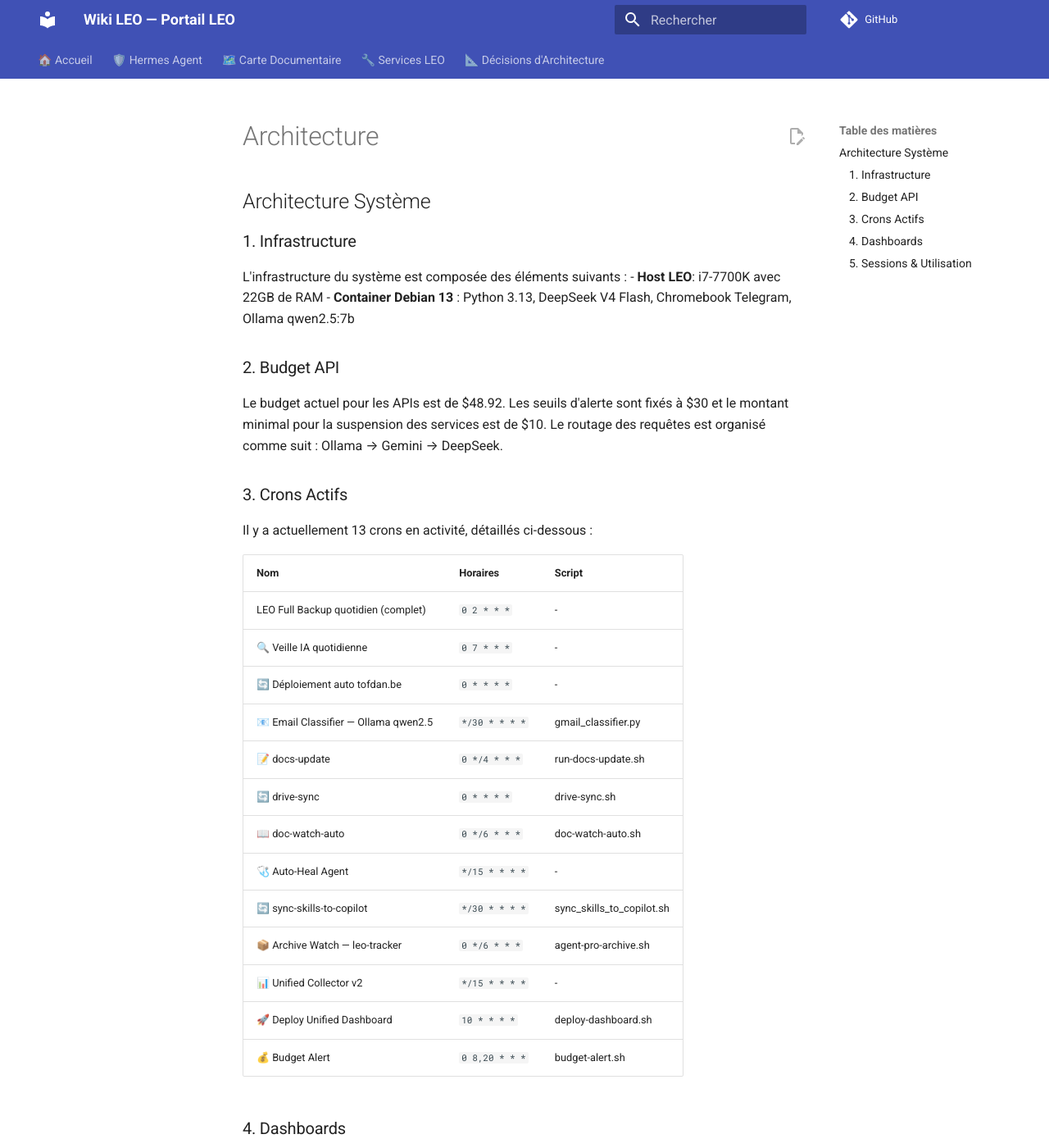
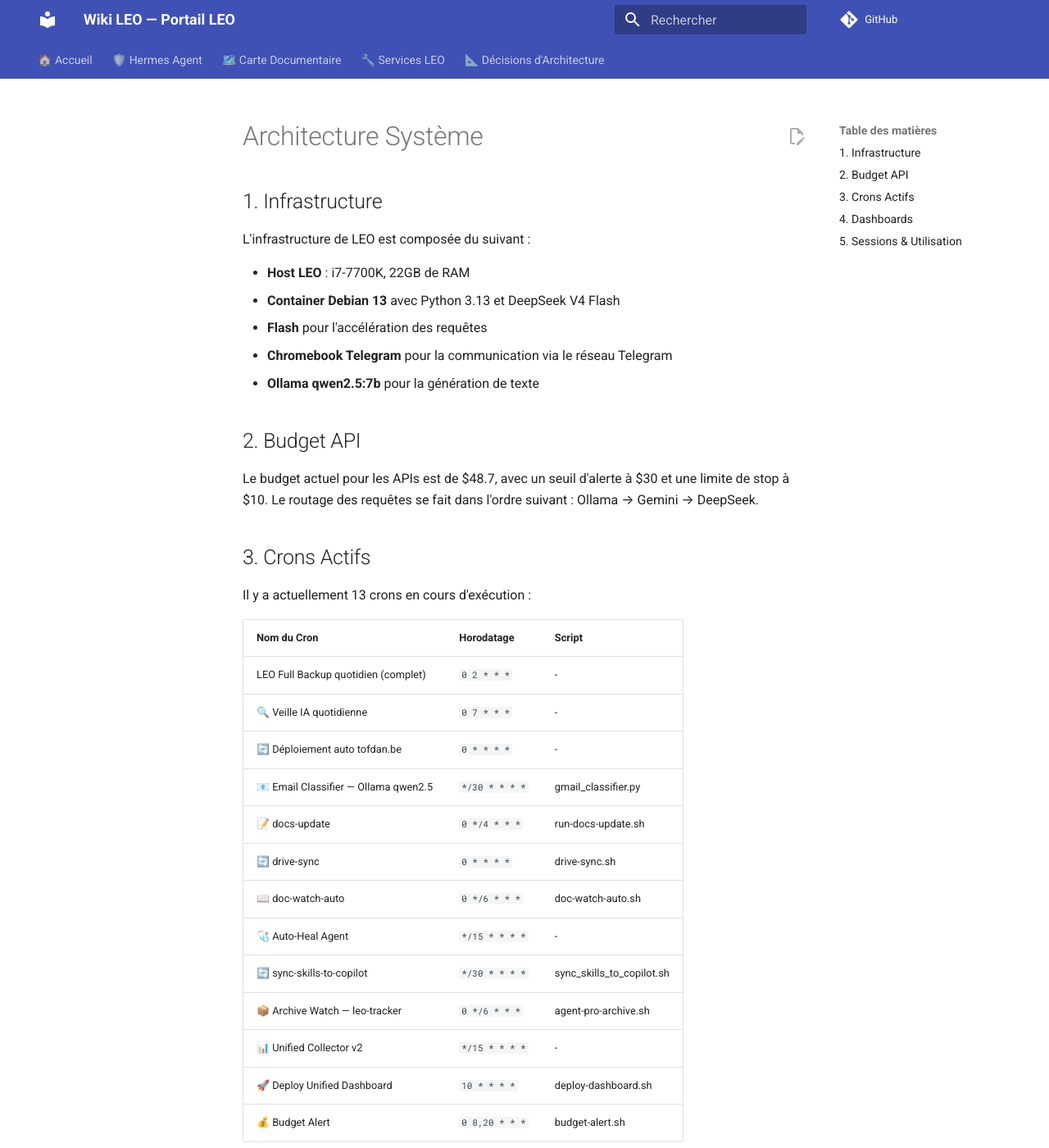
Before and after one commit to christophedanhier-hash/hermes-wiki, an MkDocs documentation site: the page built from docs/hermes/architecture.md, in a window 1280 px wide and 1400 px high. Shown: the whole window at 82% size. Built offline with MkDocs 1.6.1 and Material for MkDocs 9.7.7, drawn with Linux system fonts in a browser that asks for light colours; comment, search, counter and statistics services are not loaded; some of the changed text lies outside the part shown.

```diff
--- a/docs/hermes/architecture.md
+++ b/docs/hermes/architecture.md
@@ -1,18 +1,22 @@
-## Architecture Système
+# Architecture Système
 
-### 1. Infrastructure
-L'infrastructure du système est composée des éléments suivants :
-- **Host LEO**: i7-7700K avec 22GB de RAM
-- **Container Debian 13** : Python 3.13, DeepSeek V4 Flash, Chromebook Telegram, Ollama qwen2.5:7b
+## 1. Infrastructure
+L'infrastructure de LEO est composée du suivant :
 
-### 2. Budget API
-Le budget actuel pour les APIs est de $48.92. Les seuils d'alerte sont fixés à $30 et le montant minimal pour la suspension des services est de $10. Le routage des requêtes est organisé comme suit : Ollama → Gemini → DeepSeek.
+- **Host LEO** : i7-7700K, 22GB de RAM
+- **Container Debian 13** avec Python 3.13 et DeepSeek V4 Flash
+- **Flash** pour l'accélération des requêtes
+- **Chromebook Telegram** pour la communication via le réseau Telegram
+- **Ollama qwen2.5:7b** pour la génération de texte
 
-### 3. Crons Actifs
-Il y a actuellement 13 crons en activité, détaillés ci-dessous :
+## 2. Budget API
+Le budget actuel pour les APIs est de $48.7, avec un seuil d'alerte à $30 et une limite de stop à $10. Le routage des requêtes se fait dans l'ordre suivant : Ollama → Gemini → DeepSeek.
 
-| **Nom** | **Horaires** | **Script** |
-| --- | --- | --- |
+## 3. Crons Actifs
+Il y a actuellement 13 crons en cours d'exécution :
+
+| **Nom du Cron** | **Horodatage** | **Script** |
+|-----------------|---------------|------------|
 | LEO Full Backup quotidien (complet) | `0 2 * * *` | - |
 | 🔍 Veille IA quotidienne | `0 7 * * *` | - |
 | 🔄 Déploiement auto tofdan.be | `0 * * * *` | - |
@@ -27,22 +31,15 @@ Il y a actuellement 13 crons en activité, détaillés ci-dessous :
 | 🚀 Deploy Unified Dashboard | `10 * * * *` | deploy-dashboard.sh |
 | 💰 Budget Alert | `0 8,20 * * *` | budget-alert.sh |
 
-### 4. Dashboards
-Les dashboards actuellement disponibles sont les suivants :
-- crons
-- github
-- machines
-- wiki
+## 4. Dashboards
+Les dashboards suivants sont disponibles :
 
-### 5. Sessions & Utilisation
-Le système a enregistré un total de 961 sessions et 17153 messages. Les détails des utilisations sont comme suit :
+- **crons**
+- **github**
+- **machines**
+- **wiki**
 
-- **Total sessions**: 961
-- **Total messages**: 17153
-- **Sessions Telegram**: 11
+## 5. Sessions & Utilisation
+Le nombre total de sessions est de 997, avec un total de 17363 messages échangés. Il y a également 11 sessions Telegram et la taille totale de la base de données est de 125.6 MB.
 
-La taille totale de la base de données est de 124.2 MB.
-
----
-
-Cela couvre les principaux aspects de l'architecture système actuelle, y compris l'infrastructure, le budget API, les crons en activité, les dashboards et les sessions d'utilisation.
+Cette configuration optimise l'efficacité du système tout en assurant une utilisation efficace des ressources et un suivi précis des opérations.
```
Also changed, not shown: docs/hermes/changelog.md (+4 -11 lines).
